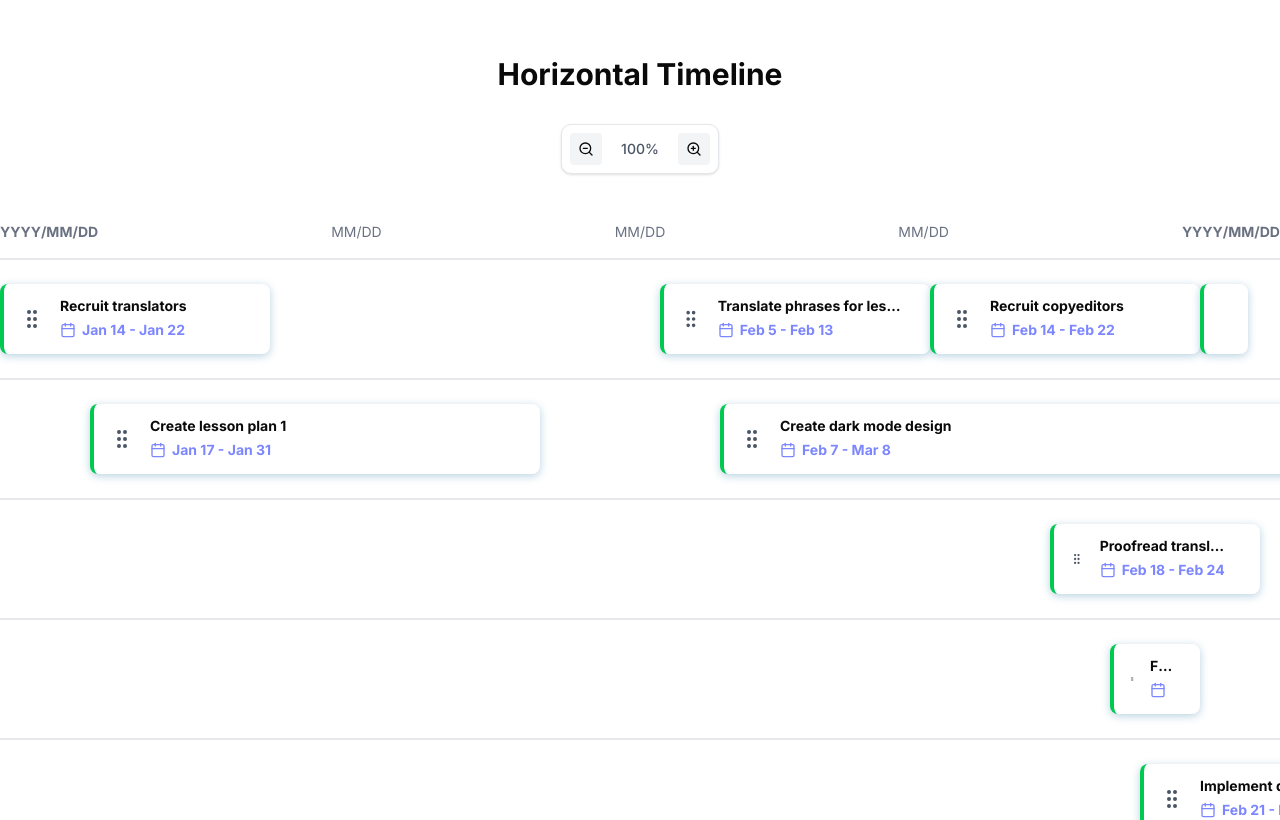
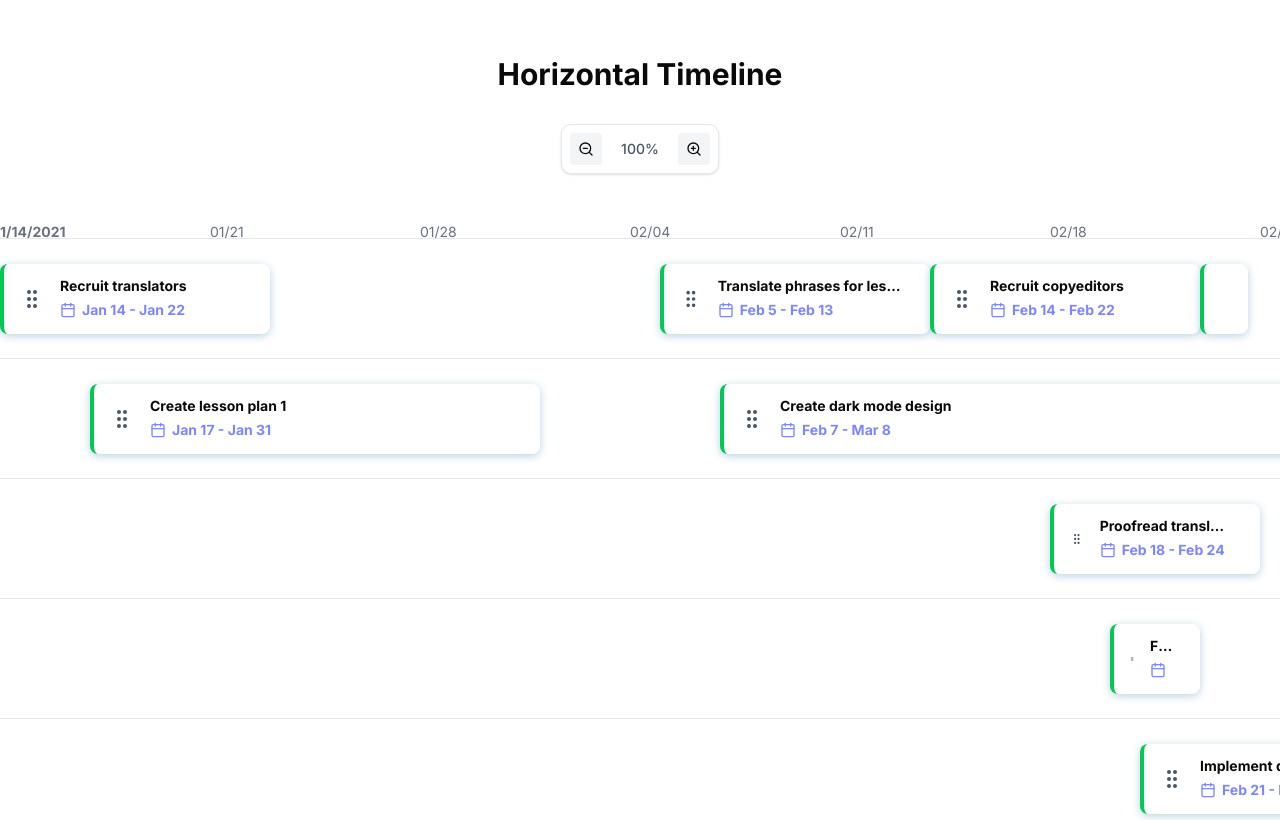
Before and after one commit to oarthurfc/timeline, a Next.js app: page / in a window 1280 px wide. Shown: the top 820 px of the page. Built offline with nearby package versions, Linux system fonts and the light colour scheme.

Commit message:
feat: refactor TimelineHeader and TimelineLane components for improved date rendering and layout

```diff
--- a/src/app/components/TimelineHeader.tsx
+++ b/src/app/components/TimelineHeader.tsx
@@ -1,11 +1,69 @@
-export const TimelineHeader = () => {
+type TimelineHeaderProps = {
+  minDate: Date;
+  dayWidth: number;
+  totalDays: number;
+  zoomLevel: number;
+};
+
+export const TimelineHeader = ({
+  minDate,
+  dayWidth,
+  totalDays,
+  zoomLevel,
+}: TimelineHeaderProps) => {
+  let interval = 7;
+  if (zoomLevel <= 0.5) {
+    interval = 30;
+  } else if (zoomLevel <= 0.8) {
+    interval = 14;
+  } else if (zoomLevel >= 2) {
+    interval = 3;
+  }
+
+  const dateMarkers = [];
+  for (let day = 0; day <= totalDays; day += interval) {
+    const currentDate = new Date(minDate);
+    currentDate.setDate(minDate.getDate() + day);
+
+    const isFirstOrLast = day === 0 || day >= totalDays - interval;
+    let dateString;
+
+    if (interval >= 30) {
+      dateString = currentDate.toLocaleDateString('en-US', {
+        month: 'short',
+        year: isFirstOrLast ? 'numeric' : undefined,
+      });
+    } else if (interval >= 14) {
+      dateString = currentDate.toLocaleDateString('en-US', {
+        day: '2-digit',
+        month: 'short',
+      });
+    } else {
+      dateString = isFirstOrLast
+        ? currentDate.toLocaleDateString('en-US')
+        : currentDate.toLocaleDateString('en-US', { month: '2-digit', day: '2-digit' });
+    }
+
+    dateMarkers.push({
+      day,
+      date: dateString,
+      isFirstOrLast,
+    });
+  }
+
   return (
-    <div className="flex justify-between py-4 text-sm text-gray-500">
-      <p className="font-bold">YYYY/MM/DD</p>
-      <p>MM/DD</p>
-      <p>MM/DD</p>
-      <p>MM/DD</p>
-      <p className="font-bold">YYYY/MM/DD</p>
+    <div className="relative w-full overflow-hidden py-4 text-sm text-gray-500">
+      <div className="relative" style={{ width: `${totalDays * dayWidth}px` }}>
+        {dateMarkers.map((marker, index) => (
+          <div
+            key={index}
+            className={`absolute top-0 ${marker.isFirstOrLast ? 'font-bold' : ''} whitespace-nowrap`}
+            style={{ left: `${marker.day * dayWidth}px` }}
+          >
+            {marker.date}
+          </div>
+        ))}
+      </div>
     </div>
   );
 };
--- a/src/app/components/TimelineLane.tsx
+++ b/src/app/components/TimelineLane.tsx
@@ -10,7 +10,7 @@ type TimelineLaneProps = {
 
 export const TimelineLane = ({ events, minDate, dayWidth }: TimelineLaneProps) => {
   return (
-    <div className="relative flex h-30 items-center border-y border-gray-200">
+    <div className="relative flex h-30 w-full min-w-full items-center border-b border-gray-200">
       {events.map((event) => {
         const style = getEventStyle(event, minDate, dayWidth);
         return (
```
